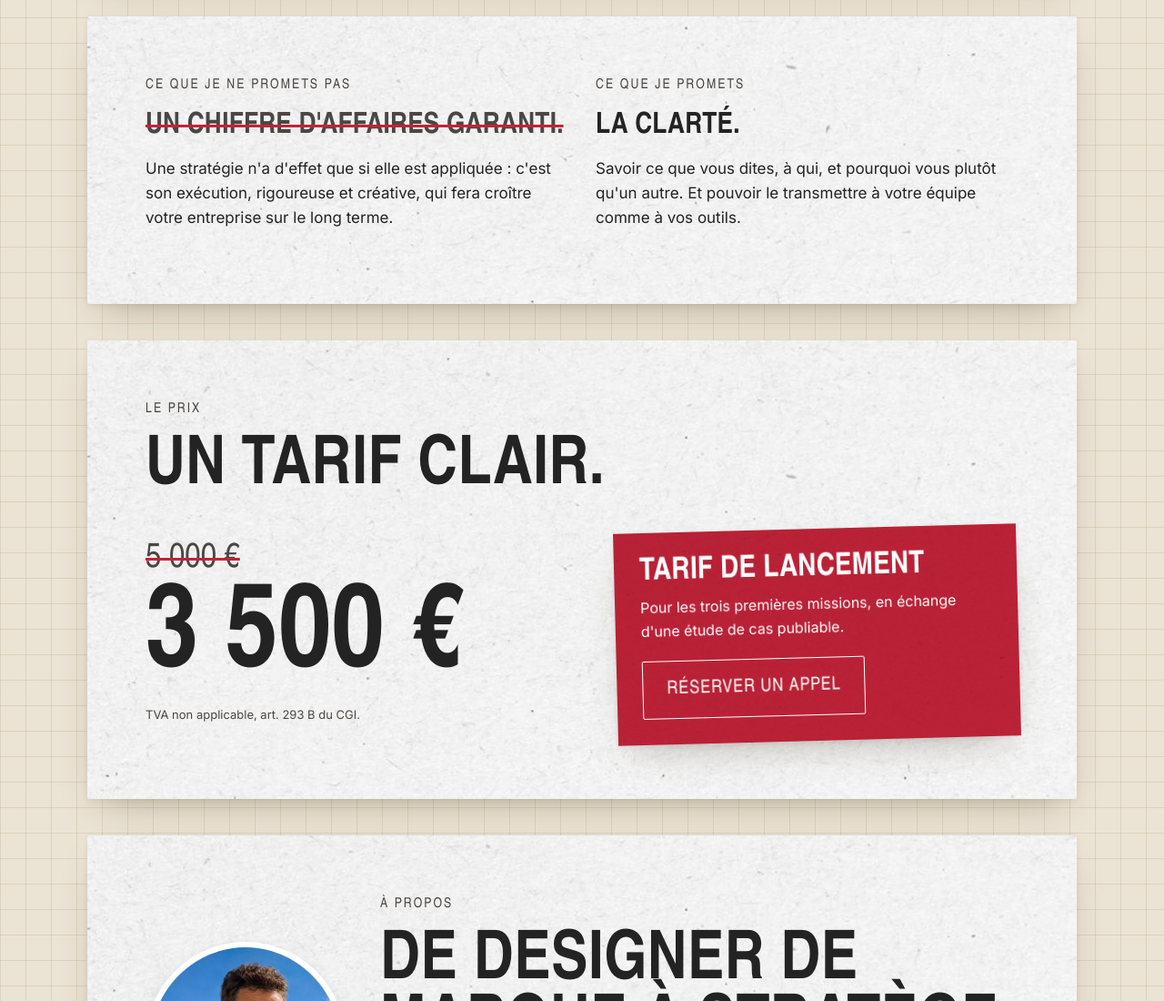
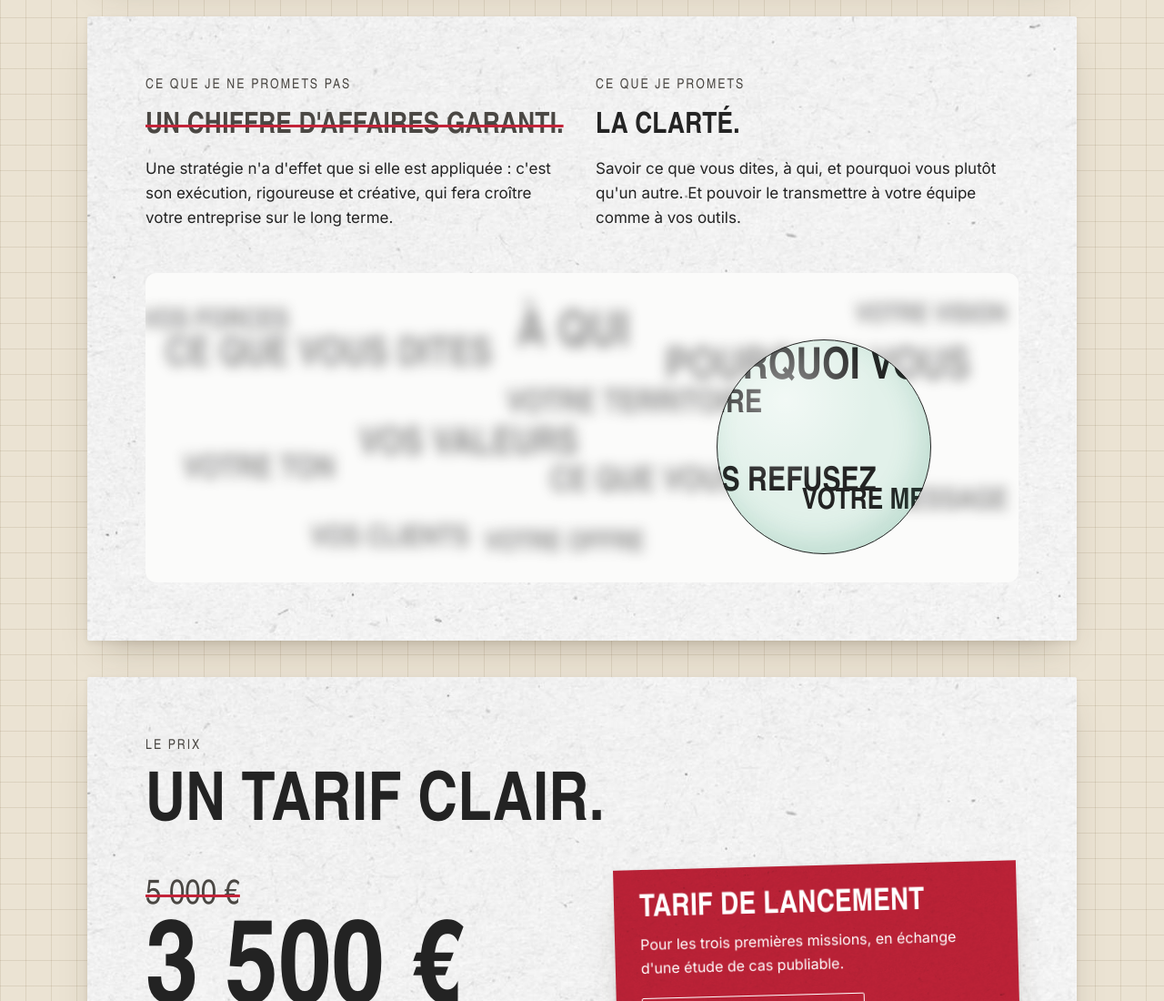
Before and after one commit to color-moon/simonpetreau-site, a plain HTML site: page index.html in a window 1280 px wide. Shown: the part 7065-8165 px from the top of the page at 91% size. Drawn offline with Linux system fonts and the light colour scheme; animation ran at ten frames a second; a web font is replaced by a local one.

Commit message:
La promesse : sphère de clarté qui rend net ce qu'elle survole
Co-Authored-By: Claude Fable 5.2 <noreply@anthropic.com>
Claude-Session: https://claude.ai/code/session_01SoAJyFqDsAWhTkWitWAcW7

```diff
--- a/index.html
+++ b/index.html
@@ -230,6 +230,15 @@
 
   /* Promesse */
   .promise{display:grid; grid-template-columns:1fr 1fr; gap:30px}
+  /* Sphère de clarté : net à l'intérieur, flou autour */
+  .clarity{grid-column:1 / -1; position:relative; height:clamp(220px,30vw,340px); border-radius:12px; background:var(--card); overflow:hidden; font-size:clamp(8.5px,1.25vw,16px); --r:clamp(64px,10vw,118px); --x:50%; --y:50%}
+  .clarity .layer{position:absolute; inset:0}
+  .clarity .w{position:absolute; transform:translate(-50%,-50%); white-space:nowrap; font-family:var(--display); font-stretch:75%; font-weight:600; text-transform:uppercase; line-height:1; color:var(--ink)}
+  .js .clarity .fog{filter:blur(7px); opacity:.5}
+  .clarity .clear{background:#e2f1ea; clip-path:circle(var(--r) at var(--x) var(--y))}
+  .clarity .orb{position:absolute; left:var(--x); top:var(--y); width:calc(var(--r) * 2); height:calc(var(--r) * 2); transform:translate(-50%,-50%); border-radius:50%; border:1.5px solid var(--ink); pointer-events:none;
+    background:radial-gradient(circle at 32% 28%, rgba(255,255,255,.55), rgba(255,255,255,0) 42%); box-shadow:inset -10px -14px 30px rgba(46,139,104,.18)}
+  .clarity .clear:empty, .clarity .clear:empty + .orb{display:none}
   .promise .no h3{color:var(--ink-soft); text-decoration:line-through; text-decoration-thickness:3px; text-decoration-color:var(--red)}
 
   /* Prix */
@@ -781,6 +790,11 @@
       <h3>La clarté.</h3>
       <p>Savoir ce que vous dites, à qui, et pourquoi vous plutôt qu'un autre. Et pouvoir le transmettre à votre équipe comme à vos outils.</p>
     </div>
+    <div class="clarity" aria-hidden="true">
+      <div class="layer fog"><span class="w" style="left:21%; top:27%; font-size:2.7em">Ce que vous dites</span><span class="w" style="left:49%; top:20%; font-size:3.4em">À qui</span><span class="w" style="left:77%; top:31%; font-size:3.0em">Pourquoi vous</span><span class="w" style="left:13%; top:64%; font-size:2.2em">Votre ton</span><span class="w" style="left:37%; top:56%; font-size:2.6em">Vos valeurs</span><span class="w" style="left:65%; top:68%; font-size:2.3em">Ce que vous refusez</span><span class="w" style="left:87%; top:74%; font-size:2.0em">Votre message</span><span class="w" style="left:28%; top:86%; font-size:2.0em">Vos clients</span><span class="w" style="left:56%; top:43%; font-size:2.2em">Votre territoire</span><span class="w" style="left:90%; top:14%; font-size:1.8em">Votre vision</span><span class="w" style="left:8%; top:16%; font-size:1.9em">Vos forces</span><span class="w" style="left:48%; top:88%; font-size:1.9em">Votre offre</span></div>
+      <div class="layer clear"></div>
+      <div class="orb"></div>
+    </div>
   </section>
 
   <!-- Prix -->
@@ -895,6 +909,24 @@
     });
   }, {threshold:.6}) : null;
   if (ioCount) document.querySelectorAll('.count').forEach(el => ioCount.observe(el));
+
+  // Sphère de clarté : elle dérive seule, et suit le pointeur quand il survole la zone
+  document.querySelectorAll('.clarity').forEach(box => {
+    const clear = box.querySelector('.clear');
+    clear.innerHTML = box.querySelector('.fog').innerHTML;
+    let x = .5, y = .5, target = null;
+    box.addEventListener('pointermove', e => { const r = box.getBoundingClientRect(); target = [(e.clientX - r.left) / r.width, (e.clientY - r.top) / r.height]; });
+    box.addEventListener('pointerleave', () => { target = null; });
+    const step = t => {
+      const tx = target ? target[0] : .5 + .34 * Math.sin(t * .00031);
+      const ty = target ? target[1] : .5 + .2 * Math.sin(t * .00047 + 1);
+      x += (tx - x) * .06; y += (ty - y) * .06;
+      box.style.setProperty('--x', (x * 100).toFixed(2) + '%');
+      box.style.setProperty('--y', (y * 100).toFixed(2) + '%');
+      if (!still) requestAnimationFrame(step);
+    };
+    requestAnimationFrame(step);
+  });
 </script>
 </body>
 </html>
```
